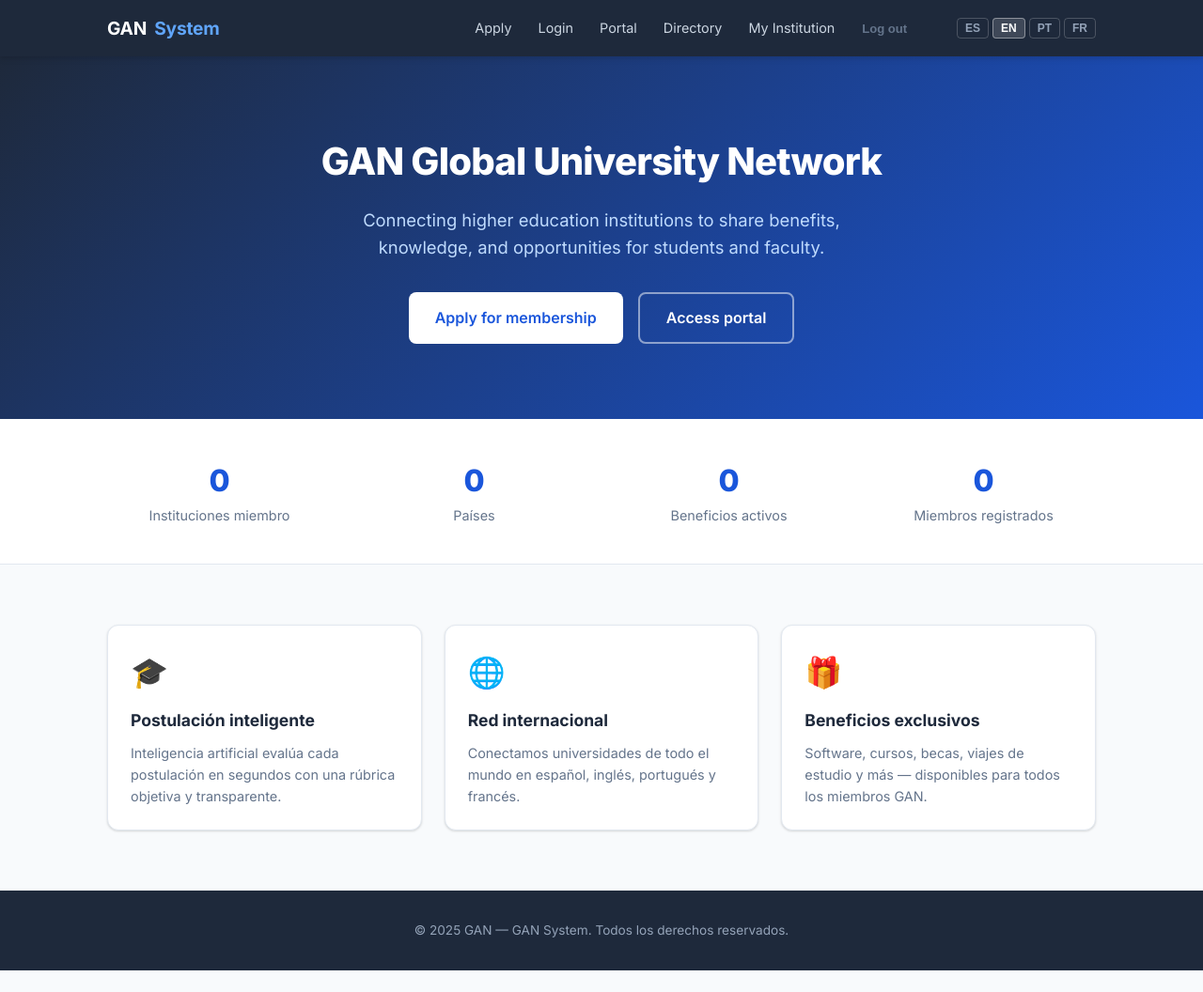
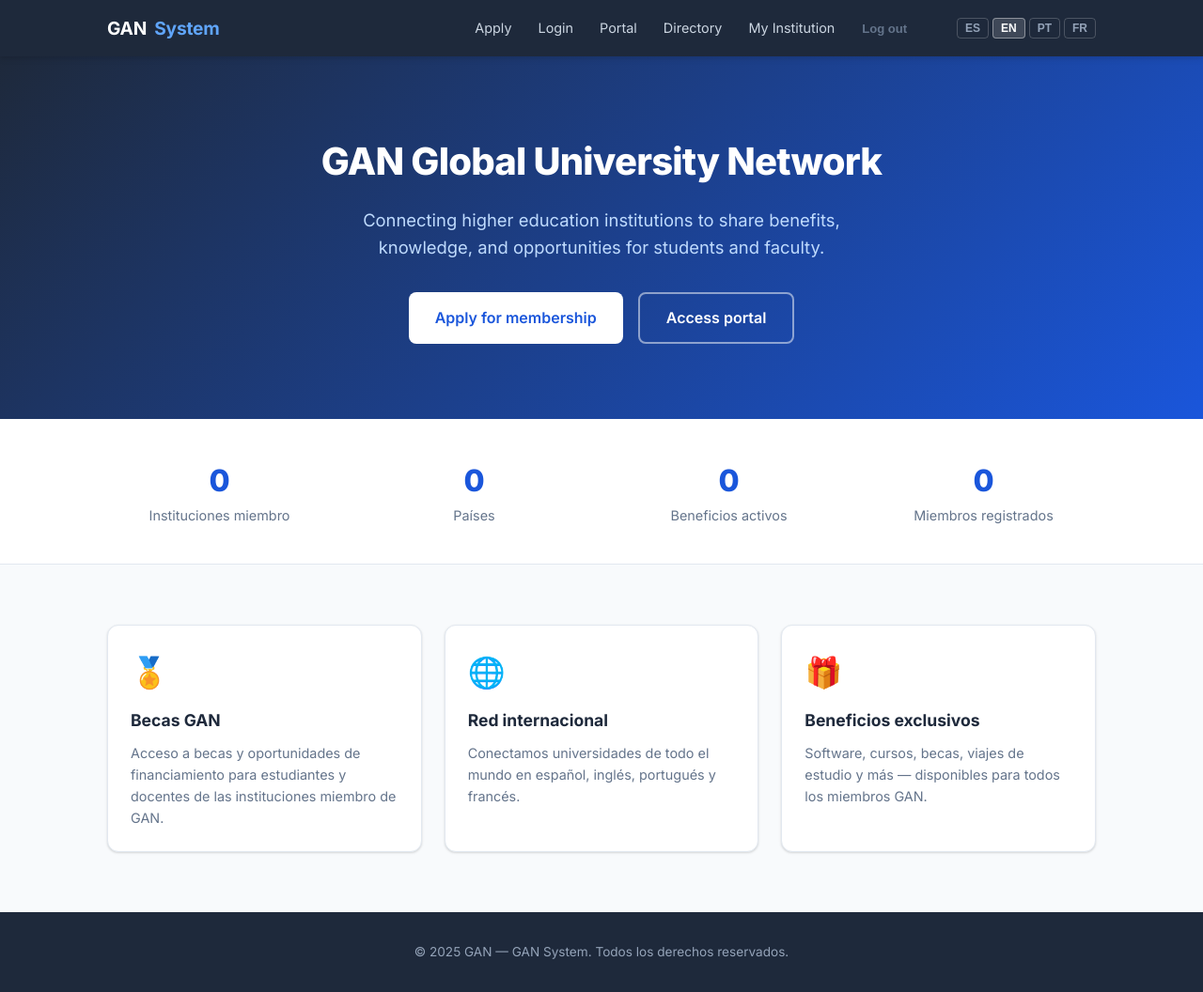
Before and after one commit to Alejandro041978/system_gan, a website: page public/index.html in a window 1280 px wide. Shown: the whole page at 94% size. Before the commit the page ends 1033 px from the top, so only its background shows below. Drawn offline with nearby package versions, Linux system fonts and the light colour scheme; no server answers.

Commit message:
fix: replace AI postulation card with GAN scholarships feature

```diff
--- a/public/index.html
+++ b/public/index.html
@@ -78,9 +78,9 @@
   <div class="container">
     <div style="display:grid; grid-template-columns: repeat(auto-fit, minmax(280px, 1fr)); gap: 1.5rem;">
       <div class="card">
-        <div style="font-size:2rem;margin-bottom:.75rem;">🎓</div>
-        <h3 style="font-weight:700;margin-bottom:.5rem;" data-i18n-feat="feat1_title">Postulación inteligente</h3>
-        <p style="color:var(--color-text-muted);font-size:.9rem;" data-i18n-feat="feat1_desc">Inteligencia artificial evalúa cada postulación en segundos con una rúbrica objetiva y transparente.</p>
+        <div style="font-size:2rem;margin-bottom:.75rem;">🏅</div>
+        <h3 style="font-weight:700;margin-bottom:.5rem;">Becas GAN</h3>
+        <p style="color:var(--color-text-muted);font-size:.9rem;">Acceso a becas y oportunidades de financiamiento para estudiantes y docentes de las instituciones miembro de GAN.</p>
       </div>
       <div class="card">
         <div style="font-size:2rem;margin-bottom:.75rem;">🌐</div>
```
